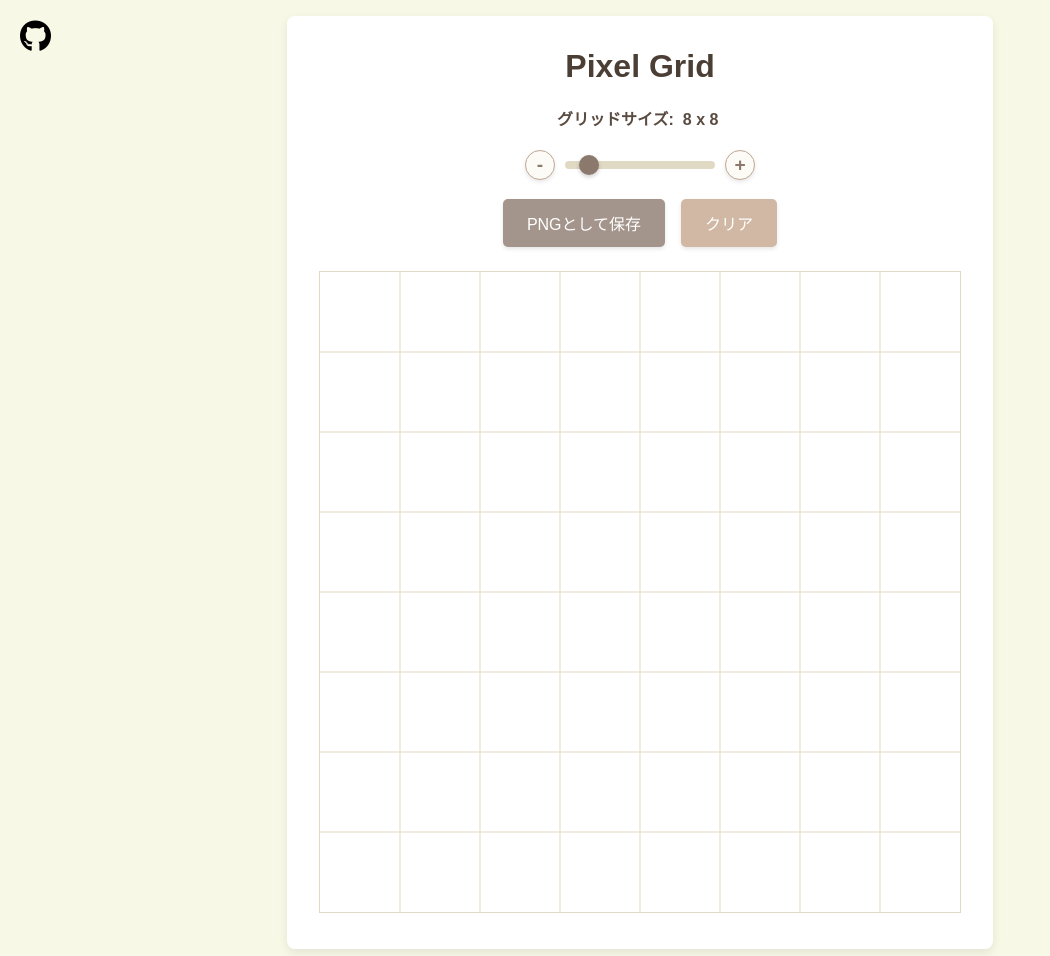
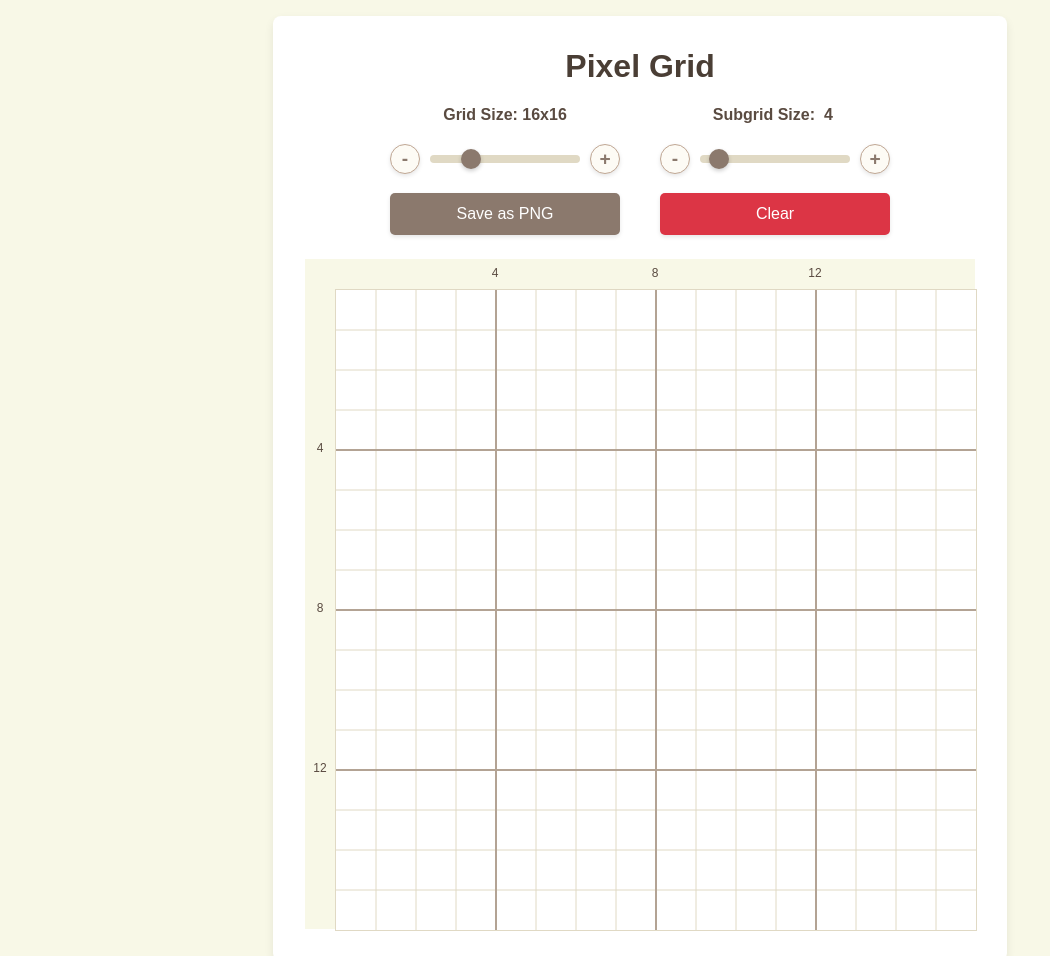
Before and after one commit to black-sesame-ice-cream/pixel-grid, a plain HTML site: page index.html in a window 1280 px wide. Shown: the top 956 px of the page, without its empty margins (0-1050 px from the left). Drawn offline with Linux system fonts and the light colour scheme.

Commit message:
補助目盛を追加

```diff
--- a/index.html
+++ b/index.html
@@ -5,69 +5,60 @@
     <meta name="viewport" content="width=device-width, initial-scale=1.0">
     <title>Pixel Grid</title>
     <link rel="stylesheet" href="style.css">
-    <link rel="stylesheet" href="https://cdnjs.cloudflare.com/ajax/libs/font-awesome/6.5.2/css/all.min.css">
-
+    <script src="https://cdn.jsdelivr.net/npm/pako@2.1.0/dist/pako.min.js"></script>
+    <script src="https://cdn.jsdelivr.net/npm/upng-js@2.1.0/UPNG.min.js"></script>
 </head>
 <body>
     <div class="container">
         <h1>Pixel Grid</h1>
         <div class="controls">
-            <label for="gridSize">グリッドサイズ: <span id="gridSizeLabel">8</span>x<span id="gridSizeLabel2">8</span></label>
-            <div class="slider-container">
-                <button id="decrementBtn" class="stepper-btn">-</button>
-                <input type="range" id="gridSize" min="1" max="64" value="8">
-                <button id="incrementBtn" class="stepper-btn">+</button>
+            <div class="control-group">
+                <label for="gridSize">Grid Size: <span id="gridSizeLabel">16</span>x<span id="gridSizeLabel2">16</span></label>
+                <div class="slider-container">
+                    <button id="decrementBtn" class="stepper-btn">-</button>
+                    <input type="range" id="gridSize" min="1" max="64" value="16">
+                    <button id="incrementBtn" class="stepper-btn">+</button>
+                </div>
+                <button id="saveButton">Save as PNG</button>
             </div>
-            <div class="action-buttons">
-                <button id="saveButton">PNGとして保存</button>
-                <button id="clearButton">クリア</button>
+            <div class="control-group">
+                <label for="subGridSize">Subgrid Size: <span id="subGridSizeLabel">4</span></label>
+                <div class="slider-container">
+                    <button id="subDecrementBtn" class="stepper-btn">-</button>
+                    <input type="range" id="subGridSize" min="2" max="32" value="4">
+                    <button id="subIncrementBtn" class="stepper-btn">+</button>
+                </div>
+                <button id="clearButton">Clear</button>
             </div>
         </div>
-        <canvas id="gridCanvas" width="640" height="640"></canvas>
+
+        <div class="grid-container">
+            <div class="corner"></div>
+            <canvas id="topRuler"></canvas>
+            <canvas id="leftRuler"></canvas>
+            <canvas id="gridCanvas"></canvas>
+        </div>
     </div>
 
+    <!-- Modals -->
     <div id="confirmClearModal" class="modal-overlay" style="display: none;">
         <div class="modal-content">
-            <p>本当にキャンバスをクリアしますか？</p>
+            <p>Are you sure you want to clear the canvas?</p>
             <div class="modal-actions">
-                <button id="confirmClearBtn">はい、クリアします</button>
-                <button id="cancelClearBtn">キャンセル</button>
+                <button id="confirmClearBtn">Yes, Clear</button>
+                <button id="cancelClearBtn">Cancel</button>
+            </div>
+        </div>
+    </div>
+    <div id="saveErrorModal" class="modal-overlay" style="display: none;">
+        <div class="modal-content">
+            <p>Failed to save PNG image.</p>
+            <div class="modal-actions">
+                <button id="closeErrorBtn">Close</button>
             </div>
         </div>
     </div>
 
-    <div id="confirmResizeModal" class="modal-overlay" style="display: none;">
-        <div class="modal-content">
-            <p>サイズを変更すると描画内容はクリアされます。<br>よろしいですか？</p>
-            <div class="modal-actions">
-                <button id="confirmResizeBtn">はい、変更します</button>
-                <button id="cancelResizeBtn">キャンセル</button>
-            </div>
-        </div>
-    </div>
-
-    <div id="saveErrorModal" class="modal-overlay" style="display: none;">
-        <div class="modal-content">
-            <p>PNGの保存に失敗しました。</p>
-            <div class="modal-actions">
-                <button id="closeErrorBtn">閉じる</button>
-            </div>
-        </div>
-    </div>
-
-    <a
-            id="github-link"
-            href="https://github.com/black-sesame-ice-cream/Pixel-Grid"
-            target="_blank"
-            rel="noopener noreferrer"
-            title="View on GitHub">
-
-            <i class="fa-brands fa-github"></i>
-
-        </a>
-
-    <script src="https://cdn.jsdelivr.net/npm/pako@2.1.0/dist/pako.min.js"></script>
-    <script src="https://cdn.jsdelivr.net/npm/upng-js@2.1.0/UPNG.min.js"></script>
     <script src="script.js"></script>
 </body>
 </html>
--- a/script.js
+++ b/script.js
@@ -1,203 +1,221 @@
 document.addEventListener('DOMContentLoaded', () => {
     // --- 要素の取得 ---
-    const canvas = document.getElementById('gridCanvas');
-    const ctx = canvas.getContext('2d');
+    const gridCanvas = document.getElementById('gridCanvas');
+    const topRuler = document.getElementById('topRuler');
+    const leftRuler = document.getElementById('leftRuler');
+    const ctx = gridCanvas.getContext('2d');
+    const ctxTop = topRuler.getContext('2d');
+    const ctxLeft = leftRuler.getContext('2d');
+
     const sizeSlider = document.getElementById('gridSize');
     const sizeLabel = document.getElementById('gridSizeLabel');
     const sizeLabel2 = document.getElementById('gridSizeLabel2');
-    const saveButton = document.getElementById('saveButton');
-    const clearButton = document.getElementById('clearButton');
     const incrementBtn = document.getElementById('incrementBtn');
     const decrementBtn = document.getElementById('decrementBtn');
 
-    // クリア確認モーダル
+    const subGridSizeSlider = document.getElementById('subGridSize');
+    const subGridSizeLabel = document.getElementById('subGridSizeLabel');
+    const subIncrementBtn = document.getElementById('subIncrementBtn');
+    const subDecrementBtn = document.getElementById('subDecrementBtn');
+
+    const saveButton = document.getElementById('saveButton');
+    const clearButton = document.getElementById('clearButton');
+
+    // モーダル関連
     const confirmClearModal = document.getElementById('confirmClearModal');
     const confirmClearBtn = document.getElementById('confirmClearBtn');
     const cancelClearBtn = document.getElementById('cancelClearBtn');
-
-    // サイズ変更確認モーダル
-    const confirmResizeModal = document.getElementById('confirmResizeModal');
-    const confirmResizeBtn = document.getElementById('confirmResizeBtn');
-    const cancelResizeBtn = document.getElementById('cancelResizeBtn');
-
-    // 保存失敗モーダルを取得
     const saveErrorModal = document.getElementById('saveErrorModal');
     const closeErrorBtn = document.getElementById('closeErrorBtn');
 
     // --- グローバル変数 ---
+    const canvasSize = 640;
+    const rulerSize = 30;
     let n = parseInt(sizeSlider.value, 10);
+    let m = parseInt(subGridSizeSlider.value, 10);
     let gridState;
     let isDrawing = false;
     let paintMode = 0; // 0: 消去(白), 1: 描画(黒)
-    let pendingNewSize = n; // サイズ変更を一時的に保持する変数
 
     // --- 関数定義 ---
 
-    /**
-     * グリッドが空か（全て白いか）をチェックします。
-     * @returns {boolean} グリッドが空ならtrue、そうでなければfalse。
-     */
-    function isGridEmpty() {
-        // gridStateの全ての要素が0ならtrueを返す
-        return gridState.every(row => row.every(cell => cell === 0));
-    }
+    /** グリッドサイズを更新し、描画内容を維持する */
+    function updateGridSize(newSize) {
+        const oldSize = n;
+        const oldGridState = gridState; // 古い描画状態を保持
 
-    /**
-     * グリッドのサイズを更新し、再描画します。
-     * @param {number} newSize - 新しいグリッドのサイズ。
-     */
-    function updateGridSize(newSize) {
-        const size = Math.max(1, Math.min(64, newSize)); // 1〜64の範囲に収める
+        const size = Math.max(1, Math.min(64, newSize));
         n = size;
-        pendingNewSize = size; // pendingも更新
         sizeSlider.value = size;
         sizeLabel.textContent = size;
         sizeLabel2.textContent = size;
-        initializeGrid();
-    }
 
-    /**
-     * グリッドの状態を初期化（全て白にリセット）し、再描画します。
-     */
-    function initializeGrid() {
-        gridState = Array.from({ length: n }, () => Array(n).fill(0));
+        // 新しいサイズのグリッドを作成し、0で初期化
+        const newGridState = Array.from({ length: n }, () => Array(n).fill(0));
+
+        // 古い描画状態を新しいグリッドにコピー
+        const copyLimit = Math.min(oldSize, n);
+        for (let row = 0; row < copyLimit; row++) {
+            for (let col = 0; col < copyLimit; col++) {
+                newGridState[row][col] = oldGridState[row][col];
+            }
+        }
+
+        gridState = newGridState;
         drawGrid();
     }
 
-    /**
-     * 現在のgridStateに基づいてキャンバス全体を描画します。
-     */
+    /** グリッドを初期化（クリア） */
+    function initializeGrid() {
+        gridState = Array.from({ length: n }, () => Array(n).fill(0));
+        // キャンバスの物理的なサイズを設定
+        gridCanvas.width = canvasSize;
+        gridCanvas.height = canvasSize;
+        topRuler.width = canvasSize;
+        topRuler.height = rulerSize;
+        leftRuler.width = rulerSize;
+        leftRuler.height = canvasSize;
+        drawGrid();
+    }
+
+    /** キャンバス全体を描画 */
     function drawGrid() {
-        const cellSize = canvas.width / n;
-        ctx.clearRect(0, 0, canvas.width, canvas.height);
+        drawCells();
+        drawRulersAndLines();
+    }
 
-        // セルの色を塗る
+    /** セル（黒/白）を描画 */
+    function drawCells() {
+        const cellSize = gridCanvas.width / n;
+        ctx.clearRect(0, 0, gridCanvas.width, gridCanvas.height);
         for (let row = 0; row < n; row++) {
             for (let col = 0; col < n; col++) {
                 ctx.fillStyle = gridState[row][col] === 1 ? 'black' : 'white';
                 ctx.fillRect(col * cellSize, row * cellSize, cellSize, cellSize);
             }
         }
+    }
 
-        // ガイドラインを描画
+    /** 目盛とグリッド線を描画 */
+    function drawRulersAndLines() {
+        const cellSize = gridCanvas.width / n;
+
+        ctxTop.clearRect(0, 0, topRuler.width, topRuler.height);
+        ctxLeft.clearRect(0, 0, leftRuler.width, leftRuler.height);
+        drawCells();
+
+        ctxTop.textAlign = "center";
+        ctxTop.textBaseline = "middle";
+        ctxTop.fillStyle = "#5a4b41";
+        ctxTop.font = "12px sans-serif";
+        ctxLeft.textAlign = "center";
+        ctxLeft.textBaseline = "middle";
+        ctxLeft.fillStyle = "#5a4b41";
+        ctxLeft.font = "12px sans-serif";
+
+        ctx.beginPath();
         ctx.strokeStyle = '#e0d9c4';
         ctx.lineWidth = 1;
         for (let i = 1; i < n; i++) {
-            ctx.beginPath();
-            ctx.moveTo(i * cellSize, 0);
-            ctx.lineTo(i * cellSize, canvas.height);
-            ctx.stroke();
-            ctx.beginPath();
-            ctx.moveTo(0, i * cellSize);
-            ctx.lineTo(canvas.width, i * cellSize);
-            ctx.stroke();
+            if (i % m !== 0) {
+                const pos = i * cellSize;
+                ctx.moveTo(pos, 0);
+                ctx.lineTo(pos, gridCanvas.height);
+                ctx.moveTo(0, pos);
+                ctx.lineTo(gridCanvas.width, pos);
+            }
         }
+        ctx.stroke();
+
+        ctx.beginPath();
+        ctx.strokeStyle = '#b3a394';
+        ctx.lineWidth = 2;
+        for (let i = 1; i < n; i++) {
+            if (i % m === 0) {
+                const pos = i * cellSize;
+                ctx.moveTo(pos, 0);
+                ctx.lineTo(pos, gridCanvas.height);
+                ctx.moveTo(0, pos);
+                ctx.lineTo(gridCanvas.width, pos);
+                ctxTop.fillText(i, pos, rulerSize / 2);
+                ctxLeft.fillText(i, rulerSize / 2, pos);
+            }
+        }
+        ctx.stroke();
     }
 
-    /**
-     * イベント座標下のセルを描画/消去します。
-     * @param {MouseEvent} event - マウスイベント。
-     */
+    /** マス目を塗る処理 */
     function paintCell(event) {
-        const rect = canvas.getBoundingClientRect();
+        const rect = gridCanvas.getBoundingClientRect();
         const x = event.clientX - rect.left;
         const y = event.clientY - rect.top;
-
-        const cellSize = canvas.width / n;
+        const cellSize = gridCanvas.width / n;
         const col = Math.floor(x / cellSize);
         const row = Math.floor(y / cellSize);
 
         if (row < 0 || row >= n || col < 0 || col >= n) return;
 
-        // 既に同じ色なら再描画しない（パフォーマンス向上）
         if (gridState[row][col] !== paintMode) {
             gridState[row][col] = paintMode;
             drawGrid();
         }
     }
 
-    /**
-     * サイズ変更のリクエストを処理します。グリッドが空でなければ確認モーダルを表示します。
-     * @param {number} newSize - 希望する新しいサイズ。
-     */
-    function handleSizeChangeRequest(newSize) {
-        if (newSize === n) return; // サイズが変わらない場合は何もしない
-
-        if (isGridEmpty()) {
-            updateGridSize(newSize);
-        } else {
-            pendingNewSize = newSize;
-            confirmResizeModal.style.display = 'flex';
-        }
-    }
-
     // --- イベントリスナー ---
 
     // 描画関連
-    canvas.addEventListener('mousedown', (event) => {
+    gridCanvas.addEventListener('mousedown', (event) => {
         isDrawing = true;
-        const rect = canvas.getBoundingClientRect();
+        const rect = gridCanvas.getBoundingClientRect();
         const x = event.clientX - rect.left;
         const y = event.clientY - rect.top;
-        const cellSize = canvas.width / n;
+        const cellSize = gridCanvas.width / n;
         const col = Math.floor(x / cellSize);
         const row = Math.floor(y / cellSize);
+        paintMode = 1 - gridState[row][col];
+        paintCell(event);
+    });
+    gridCanvas.addEventListener('mousemove', (event) => { if (isDrawing) paintCell(event); });
+    document.addEventListener('mouseup', () => { isDrawing = false; });
+    gridCanvas.addEventListener('mouseleave', () => { isDrawing = false; });
 
-        // 押したマスの色が白なら描画モード、黒なら消去モードに設定
-        paintMode = 1 - gridState[row][col];
+    // グリッドサイズ変更
+    sizeSlider.addEventListener('input', () => updateGridSize(parseInt(sizeSlider.value, 10)));
+    incrementBtn.addEventListener('click', () => updateGridSize(n + 1));
+    decrementBtn.addEventListener('click', () => updateGridSize(n - 1));
 
-        paintCell(event); // クリックしただけでも描画
+    // 補助目盛サイズ変更
+    subGridSizeSlider.addEventListener('input', () => {
+        m = parseInt(subGridSizeSlider.value, 10);
+        subGridSizeLabel.textContent = m;
+        drawGrid();
     });
-
-    canvas.addEventListener('mousemove', (event) => {
-        if (isDrawing) {
-            paintCell(event);
+    subIncrementBtn.addEventListener('click', () => {
+        if (m < 32) {
+            m++;
+            subGridSizeSlider.value = m;
+            subGridSizeLabel.textContent = m;
+            drawGrid();
         }
     });
-    canvas.addEventListener('mouseup', () => { isDrawing = false; });
-    canvas.addEventListener('mouseleave', () => { isDrawing = false; });
-
-    // サイズ変更関連
-    sizeSlider.addEventListener('input', () => {
-        handleSizeChangeRequest(parseInt(sizeSlider.value, 10));
-    });
-    // スライダーからマウスを離した時に、キャンセルされていたらスライダー表示を元に戻す
-    sizeSlider.addEventListener('change', () => {
-        if (sizeSlider.value != n) {
-            sizeSlider.value = n;
-        }
-    });
-    incrementBtn.addEventListener('click', () => { handleSizeChangeRequest(n + 1); });
-    decrementBtn.addEventListener('click', () => { handleSizeChangeRequest(n - 1); });
-
-    // サイズ変更確認モーダル
-    confirmResizeBtn.addEventListener('click', () => {
-        updateGridSize(pendingNewSize);
-        confirmResizeModal.style.display = 'none';
-    });
-    cancelResizeBtn.addEventListener('click', () => {
-        sizeSlider.value = n; // スライダーの表示を元に戻す
-        confirmResizeModal.style.display = 'none';
-    });
-
-    // クリアボタンとクリア確認モーダル
-    clearButton.addEventListener('click', () => {
-        confirmClearModal.style.display = 'flex';
-    });
-    confirmClearBtn.addEventListener('click', () => {
-        initializeGrid();
-        confirmClearModal.style.display = 'none';
-    });
-    cancelClearBtn.addEventListener('click', () => {
-        confirmClearModal.style.display = 'none';
-    });
-    confirmClearModal.addEventListener('click', (event) => {
-        if (event.target === confirmClearModal) {
-            confirmClearModal.style.display = 'none';
+    subDecrementBtn.addEventListener('click', () => {
+        if (m > 2) {
+            m--;
+            subGridSizeSlider.value = m;
+            subGridSizeLabel.textContent = m;
+            drawGrid();
         }
     });
 
-    // 保存ボタン
+    // クリア確認モーダル
+    clearButton.addEventListener('click', () => confirmClearModal.style.display = 'flex');
+    confirmClearBtn.addEventListener('click', () => {
+        initializeGrid();
+        confirmClearModal.style.display = 'none'; // 修正：正しいモーダルを閉じる
+    });
+    cancelClearBtn.addEventListener('click', () => confirmClearModal.style.display = 'none');
+
+    // PNG保存
     saveButton.addEventListener('click', () => {
         const outputSize = 1080;
         const offscreenCanvas = document.createElement('canvas');
@@ -206,7 +224,6 @@ document.addEventListener('DOMContentLoaded', () => {
         const offscreenCtx = offscreenCanvas.getContext('2d');
         const cellSize = outputSize / n;
 
-        // グリッドの黒いセルを描画
         offscreenCtx.fillStyle = 'black';
         for (let row = 0; row < n; row++) {
             for (let col = 0; col < n; col++) {
@@ -216,48 +233,25 @@ document.addEventListener('DOMContentLoaded', () => {
             }
         }
 
-        // UPNG.jsを使用してPNGをエンコード（圧縮）
         try {
-            // キャンバスからピクセルデータを取得
             const imageData = offscreenCtx.getImageData(0, 0, outputSize, outputSize);
-            // imageData.dataはUint8ClampedArray。そのバッファを取得
             const buffer = imageData.data.buffer;
-
-            // UPNG.encode([バッファ], 幅, 高さ, 色数)
-            // 色数(cnum)を0に設定すると、最適なパレットが選択される
             const pngBuffer = UPNG.encode([buffer], outputSize, outputSize, 0);
-
-            // エンコードされたバッファからBlobオブジェクトを作成
             const blob = new Blob([pngBuffer], { type: 'image/png' });
-
-            // Blobからダウンロード用のURLを生成
             const url = URL.createObjectURL(blob);
-
-            // ダウンロードリンクを作成してクリック
             const link = document.createElement('a');
-            link.download = `grid_${n}x${n}.png`;
+            link.download = `pixel_grid_${n}x${n}.png`;
             link.href = url;
             link.click();
-
-            // 生成したURLを解放
             URL.revokeObjectURL(url);
-
         } catch (error) {
             console.error("PNGの圧縮に失敗しました:", error);
-            // alertの代わりにモーダルを表示するよう変更
             saveErrorModal.style.display = 'flex';
         }
     });
 
-    // 保存失敗モーダルのイベントリスナーを追加
-    closeErrorBtn.addEventListener('click', () => {
-        saveErrorModal.style.display = 'none';
-    });
-    saveErrorModal.addEventListener('click', (event) => {
-        if (event.target === saveErrorModal) {
-            saveErrorModal.style.display = 'none';
-        }
-    });
+    // エラーモーダル閉じる
+    closeErrorBtn.addEventListener('click', () => saveErrorModal.style.display = 'none');
 
     // --- 初期化 ---
     initializeGrid();
--- a/style.css
+++ b/style.css
@@ -16,6 +16,7 @@ body {
     border-radius: 8px;
     box-shadow: 0 4px 10px rgba(0, 0, 0, 0.08);
     text-align: center;
+    width: fit-content;
 }
 
 h1 {
@@ -26,16 +27,24 @@ h1 {
 .controls {
     margin-bottom: 1.5rem;
     display: flex;
+    justify-content: center;
+    align-items: flex-start; /* 上揃えに変更 */
+    gap: 2.5rem;
+    flex-wrap: wrap;
+}
+
+.control-group {
+    display: flex;
     flex-direction: column;
     align-items: center;
-    gap: 1.2rem;
+    gap: 1.2rem; /* ボタンとの間隔を調整 */
 }
 
 label {
     font-weight: bold;
 }
 
-#gridSizeLabel, #gridSizeLabel2 {
+#gridSizeLabel, #gridSizeLabel2, #subGridSizeLabel {
     display: inline-block;
     min-width: 2ch;
     text-align: center;
@@ -45,6 +54,7 @@ label {
     display: flex;
     align-items: center;
     gap: 0.5rem;
+    height: 30px; /* 高さをボタンと揃える */
 }
 
 .stepper-btn {
@@ -104,43 +114,58 @@ input[type="range"]::-moz-range-thumb {
     box-shadow: 0 2px 4px rgba(0, 0, 0, 0.2);
 }
 
-.action-buttons {
-    display: flex;
-    justify-content: center;
-    gap: 1rem;
-}
-
 button {
-    background-color: #a3958c;
     color: white;
     border: none;
     padding: 0.75rem 1.5rem;
     border-radius: 5px;
     cursor: pointer;
     font-size: 1rem;
-    transition: background-color 0.2s;
+    transition: background-color 0.2s, box-shadow 0.2s;
     box-shadow: 0 2px 4px rgba(0, 0, 0, 0.1);
+    width: 100%; /* 親要素の幅に合わせる */
 }
 
 button:hover {
+    box-shadow: 0 4px 8px rgba(0, 0, 0, 0.15);
+}
+
+#saveButton {
     background-color: #8b796d;
+}
+#saveButton:hover {
+    background-color: #776559;
 }
 
 #clearButton {
-    background-color: #d1b8a5;
+    background-color: #dc3545;
 }
 
 #clearButton:hover {
-    background-color: #c0a794;
+    background-color: #c82333;
 }
 
-canvas {
+.grid-container {
+    display: grid;
+    grid-template-columns: auto 1fr;
+    grid-template-rows: auto 1fr;
+    width: 670px;
+    height: 670px;
+    margin: 0 auto;
+}
+
+.corner { background-color: #f8f8e7; }
+#topRuler { background-color: #f8f8e7; }
+#leftRuler { background-color: #f8f8e7; }
+#gridCanvas {
+    grid-column: 2 / 3;
+    grid-row: 2 / 3;
     border: 1px solid #e0d9c4;
     cursor: pointer;
     background-color: #ffffff;
 }
 
-/* ▼▼▼ モーダルのスタイルを追加 ▼▼▼ */
+/* Modal Styles */
 .modal-overlay {
     position: fixed;
     top: 0;
@@ -175,48 +200,21 @@ canvas {
     justify-content: center;
     gap: 1rem;
 }
-
+.modal-actions button {
+    background-color: #a3958c;
+}
+.modal-actions button:hover {
+    background-color: #8b796d;
+}
 #confirmClearBtn {
-    background-color: #c82333; /* 目立つように赤色に */
+    background-color: #c82333;
 }
 #confirmClearBtn:hover {
     background-color: #a81d2a;
 }
-
-#cancelClearBtn {
-    background-color: #a3958c;
-}
-#cancelClearBtn:hover {
-    background-color: #8b796d;
-}
-
-#confirmResizeBtn {
-    background-color: #c82333;
-}
-#confirmResizeBtn:hover {
-    background-color: #a81d2a;
-}
-
 #closeErrorBtn {
-    background-color: #a3958c;
-    padding: 0.6rem 1.8rem;
+    background-color: #007bff;
 }
 #closeErrorBtn:hover {
-    background-color: #8b796d;
+    background-color: #0069d9;
 }
-
-#github-link {
-    position: fixed;
-    top: 20px;
-    left: 20px;
-    z-index: 9999;
-}
-
-#github-link .fa-github {
-    font-size: 32px;
-    color: #000000;
-}
-
-#github-link:hover .fa-github {
-    opacity: 0.7;
-}
```
Also changed, not shown: README.md.
